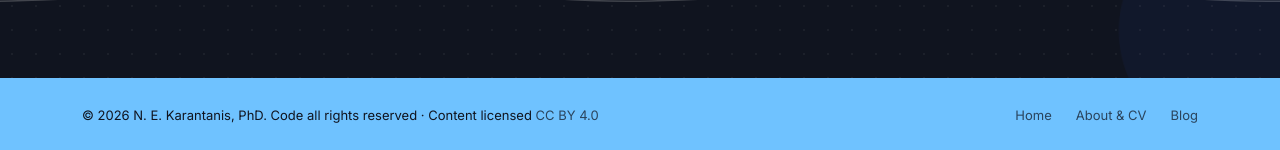
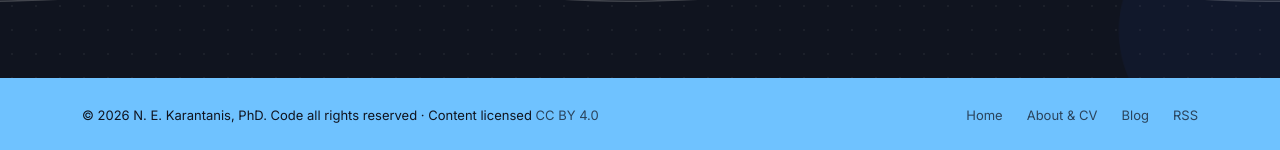
Before and after one commit to Eneekay/nekarantanis, a Jekyll site: the page built from _posts/2022-04-11-how-to-lead-a-team.md, in a window 1280 px wide and 1400 px high, scrolled down 39 px. Shown: the part 1247-1397 px from the top of the window. Built offline with Jekyll 4.4.1, drawn with Linux system fonts in a browser that asks for light colours.

Commit message:
Add optional auto-placed featured image and an RSS/Atom feed
Posts can now set an optional "image" (+ "image_alt") field in the
CMS. When present, it's spliced in automatically after the middle
paragraph of the rendered body - no manual placement in the markdown.
Posts without an image render exactly as before.

Also wires up jekyll-feed to publish feed.xml for the posts
collection, with feed discovery meta in the shared layout and a
footer link.

```diff
--- a/Gemfile
+++ b/Gemfile
@@ -2,3 +2,4 @@ source "https://rubygems.org"
 
 gem "jekyll", "~> 4.4"
 gem "webrick", "~> 1.8" # needed for `jekyll serve` on Ruby 3+
+gem "jekyll-feed", "~> 0.17"
--- a/_config.yml
+++ b/_config.yml
@@ -10,6 +10,12 @@ kramdown:
   hard_wrap: false
 
 permalink: /blog/:slug.html
+
+plugins:
+  - jekyll-feed
+
+feed:
+  path: feed.xml
 
 collections:
   posts:
--- a/_includes/footer.html
+++ b/_includes/footer.html
@@ -9,6 +9,7 @@
       <a href="{{ page.base }}index.html">Home</a>
       <a href="{{ page.base }}About.html">About &amp; CV</a>
       <a href="{{ page.base }}Blog.html">Blog</a>
+      <a href="{{ page.base }}feed.xml">RSS</a>
     </div>
   </div>
 </footer>
--- a/_layouts/default.html
+++ b/_layouts/default.html
@@ -14,6 +14,7 @@
 <link href="https://fonts.googleapis.com/css2?family=Space+Grotesk:wght@500;600;700&family=Inter:wght@400;500;600;700&display=swap" rel="stylesheet">
 <link href="{{ page.base }}css/bootstrap.min.css" rel="stylesheet">
 <link href="{{ page.base }}css/custom.css?v={{ site.time | date: '%s' }}" rel="stylesheet">
+{% feed_meta %}
 </head>
 <body{% if page.hero_intro %} class="home-hero-intro"{% endif %}>
 
--- a/_layouts/post.html
+++ b/_layouts/post.html
@@ -24,7 +24,23 @@ layout: default
 <!-- ARTICLE BODY -->
 <section class="bg-c4 position-relative overflow-hidden">
   <div class="container post-body-inner" data-reveal>
-    {{ content }}
+    {% if page.image %}
+      {% capture para_break %}
+
+{% endcapture %}
+      {% assign blocks = content | split: para_break %}
+      {% assign mid_index = blocks.size | divided_by: 2 | at_least: 1 %}
+      {% for block in blocks %}
+        {{ block }}
+        {% if forloop.index == mid_index %}
+      <figure class="post-featured-image">
+        <img src="{{ page.image | relative_url }}" alt="{{ page.image_alt | default: page.title }}" loading="lazy">
+      </figure>
+        {% endif %}
+      {% endfor %}
+    {% else %}
+      {{ content }}
+    {% endif %}
     <div class="d-flex flex-wrap gap-2 mt-4">
       {% for tag in page.tags %}<a href="{{ page.base }}Blog.html?tag={{ tag | url_encode }}" class="tag-pill on-card">{{ tag }}</a>{% endfor %}
     </div>
--- a/admin/config.yml
+++ b/admin/config.yml
@@ -68,6 +68,12 @@ collections:
         hint: "Click an icon to select it."
       - { label: "Card summary", name: "summary", widget: "text", hint: "Short blurb shown on the Blog listing card (not shown on the post itself)." }
       - { label: "Tags", name: "tags", widget: "list" }
+      - label: "Featured image"
+        name: "image"
+        widget: "image"
+        required: false
+        hint: "Optional. If set, it's placed automatically partway through the article — no manual placement needed. Leave blank for no image."
+      - { label: "Featured image alt text", name: "image_alt", widget: "string", required: false, hint: "Optional. Defaults to the post title if left blank." }
       - { label: "Body", name: "body", widget: "markdown", hint: "The first paragraph is shown larger as the lede. Use a Markdown blockquote (> ...) for the pull-quote." }
 
   - name: "publications"
--- a/css/custom.css
+++ b/css/custom.css
@@ -1115,6 +1115,8 @@ a.tag-pill:hover { color: var(--nk-c2); border-color: var(--nk-c2); }
 .post-body-inner > p:first-of-type { font-size: 20px; font-weight: 500; line-height: 1.7; color: var(--nk-c0); margin-bottom: 32px; }
 .post-body-inner blockquote { border-left: 4px solid var(--nk-c2); margin: 40px 0; padding: 8px 0 8px 28px; }
 .post-body-inner blockquote p { font-size: 22px; font-weight: 500; font-family: 'Space Grotesk', sans-serif; line-height: 1.5; color: var(--nk-c0); margin: 0; }
+.post-featured-image { margin: 40px 0; border-radius: 12px; overflow: hidden; box-shadow: var(--nk-shadow-card); }
+.post-featured-image img { width: 100%; height: auto; display: block; }
 
 .scroll-hint { animation: scrollBounce 1.8s ease-in-out infinite; cursor: pointer; }
 #scrollHint svg { width: 22px; height: 34px; display: block; pointer-events: none; }
```
Also changed, not shown: Gemfile.lock.
